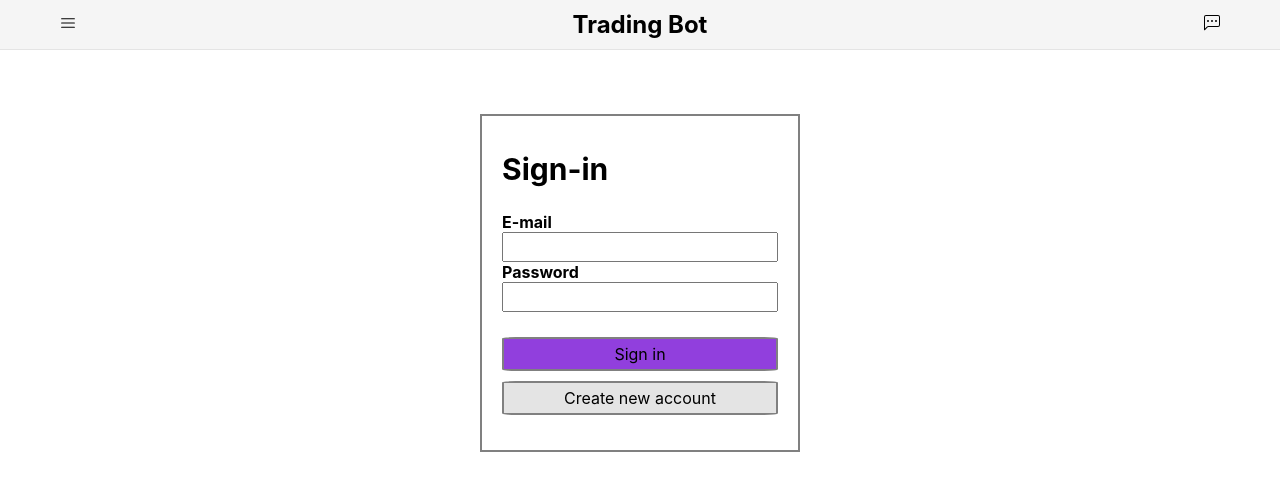
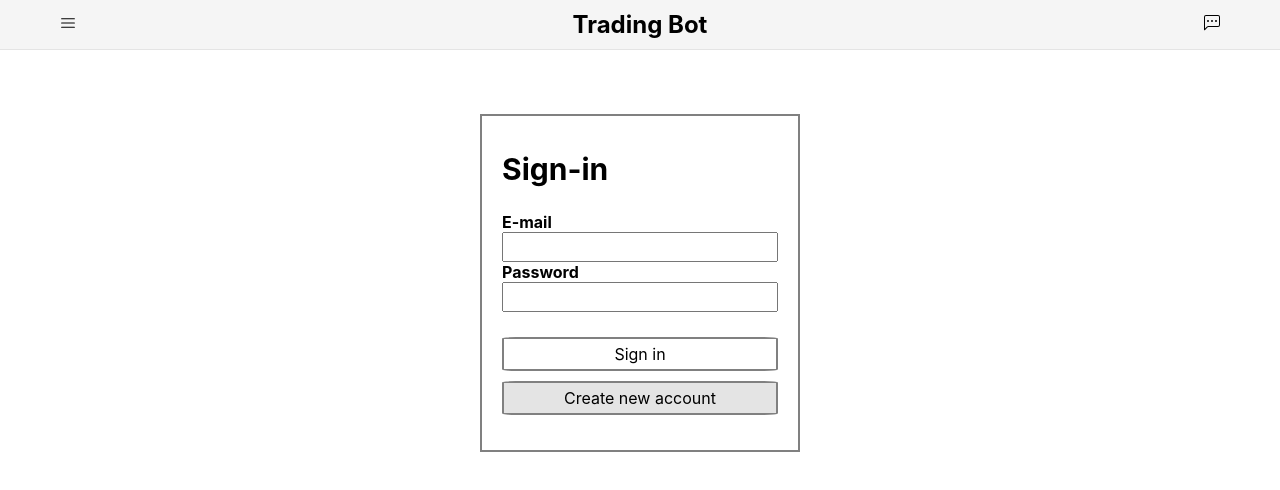
Before and after one commit to Art1us/trading_bot_front, a React (Create React App) app: page /login in a window 1280 px wide. Shown: the top 490 px of the page. Built offline with nearby package versions, Linux system fonts and the light colour scheme.

Commit message:
add class name to btn__login

```diff
--- a/src/pages/Login/Login.js
+++ b/src/pages/Login/Login.js
@@ -16,7 +16,7 @@ export default function Login() {
             <input type="text" class="login__form__input" />
           </label>
         </div>
-        <div className="btn__login btn__login__yellow">Sign in</div>
+        <div className="btn__login btn__login__violet">Sign in</div>
         <div className="btn__login btn__login__grey">Create new account</div>
       </form>
     </div>
```
